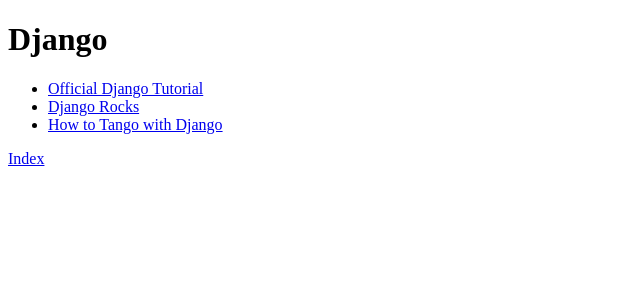
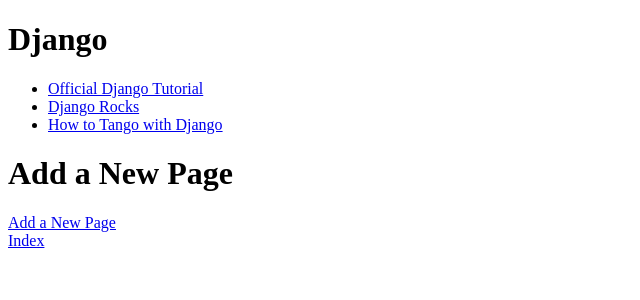
Before and after one commit to 2144176P/rango, a Django app: page /rango/category/django/ in a window 1280 px wide. Shown: the top 300 px of the page, without its empty margins (0-640 px from the left). Run offline with Django 3.2, Linux system fonts and the light colour scheme; data comes from the database, SQL or seed files in the repository; both versions use the stored data as it was after the commit.

Commit message:
final commit for chapter 7

```diff
--- a/tango_with_django_project/rango/urls.py
+++ b/tango_with_django_project/rango/urls.py
@@ -5,7 +5,8 @@
     url(r'^$', views.index, name='index'),
     url(r'about/', views.about, name='about'),
     url(r'^add_category/$', views.add_category, name='add_category'),
-    url(r'^add_page/$', views.add_page, name='add_page'),
     url(r'^category/(?P<category_name_slug>[\w\-]+)/$',
         views.show_category, name='show_category'),
+    url(r'^category/(?P<category_name_slug>[\w\-]+)/add_page/$',
+        views.add_page, name='add_page'),
 ]
--- a/tango_with_django_project/rango/views.py
+++ b/tango_with_django_project/rango/views.py
@@ -4,6 +4,7 @@
 from rango.models import Category
 from rango.models import Page
 from rango.forms import CategoryForm
+from rango.forms import PageForm
 
 def index(request):
 
@@ -48,16 +49,24 @@
 
     return render(request, 'rango/add_category.html', {'form': form})
 
-def add_page(request):
+def add_page(request, category_name_slug):
+    try:
+        category = Category.objects.get(slug=category_name_slug)
+    except Category.DoesNotExist:
+        category = None
+
     form = PageForm()
-
     if request.method == 'POST':
         form = PageForm(request.POST)
-
         if form.is_valid():
-            form.save(commit=True)
-            return index(request)
+            if category:
+                page = form.save(commit=False)
+                page.category = category
+                page.views = 0
+                page.save()
+                return show_category(request, category_name_slug)
         else:
             print(form.errors)
 
-    return render(request, 'rango/add_page.html', {'form': form})
+    context_dict = {'form': form, 'category': category}
+    return render(request, 'rango/add_page.html', context_dict)
--- a/tango_with_django_project/templates/rango/add_category.html
+++ b/tango_with_django_project/templates/rango/add_category.html
@@ -10,14 +10,14 @@
         <div>
             <form id="category_form" method="post" action="/rango/add_category/">
                 {% csrf_token %}
-                {% for hidden in forms.hidden_fields %}
+                {% for hidden in form.hidden_fields %}
                     {{ hidden}}
                 {% endfor %}
-                {% for field in forms.visible_fields %}
+                {% for field in form.visible_fields %}
                     {{ field.errors }}
                     {{ field.help_text }}
                     {{ field }}
-                {{% endfor %}}
+                {% endfor %}
                 <input type="submit" name="submit" value="Create Category" />
             </form>
         </div>
--- a/tango_with_django_project/templates/rango/add_page.html
+++ b/tango_with_django_project/templates/rango/add_page.html
@@ -7,7 +7,8 @@
     <body>
         <h1>Add a Page</h1>
         <div>
-            <form id="page_form" method="post" action="/rango/add_page/">
+            <form id="page_form" method="post" action="/rango/category/{{category.slug}}/add_page/">
+            {% if category %}
                 {% csrf_token %}
                 {% for hidden in form.hidden_fields %}
                     {{ hidden}}
@@ -18,6 +19,9 @@
                     {{ field }}
                 {% endfor %}
                 <input type="submit" name="submit" value="Create Page" />
+            {% else %}
+                <strong>A category by this name does not exist</strong>
+            {% endif %}
             </form>
         </div>
     </body>
--- a/tango_with_django_project/templates/rango/category.html
+++ b/tango_with_django_project/templates/rango/category.html
@@ -25,6 +25,10 @@
     {% endif %}
     </div>
 
+    <h1>Add a New Page</h1>
+    <div>
+        <a href="/rango/category/{{category.slug}}/add_page">Add a New Page</a><br />
+    </div>
     <a href="/rango/">Index</a>
 
 </body>
```
Also changed, not shown: tango_with_django_project/db.sqlite3.
